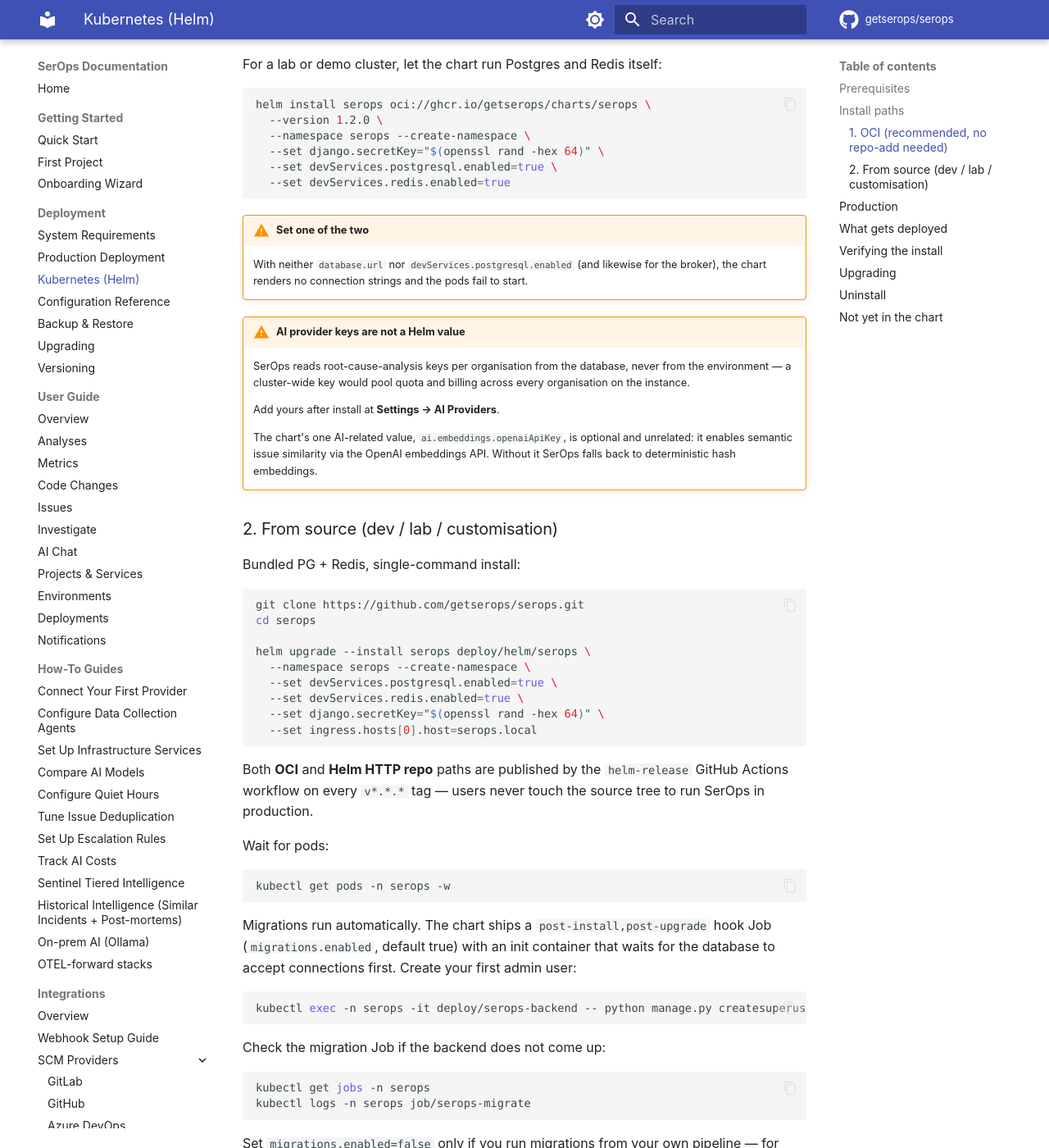
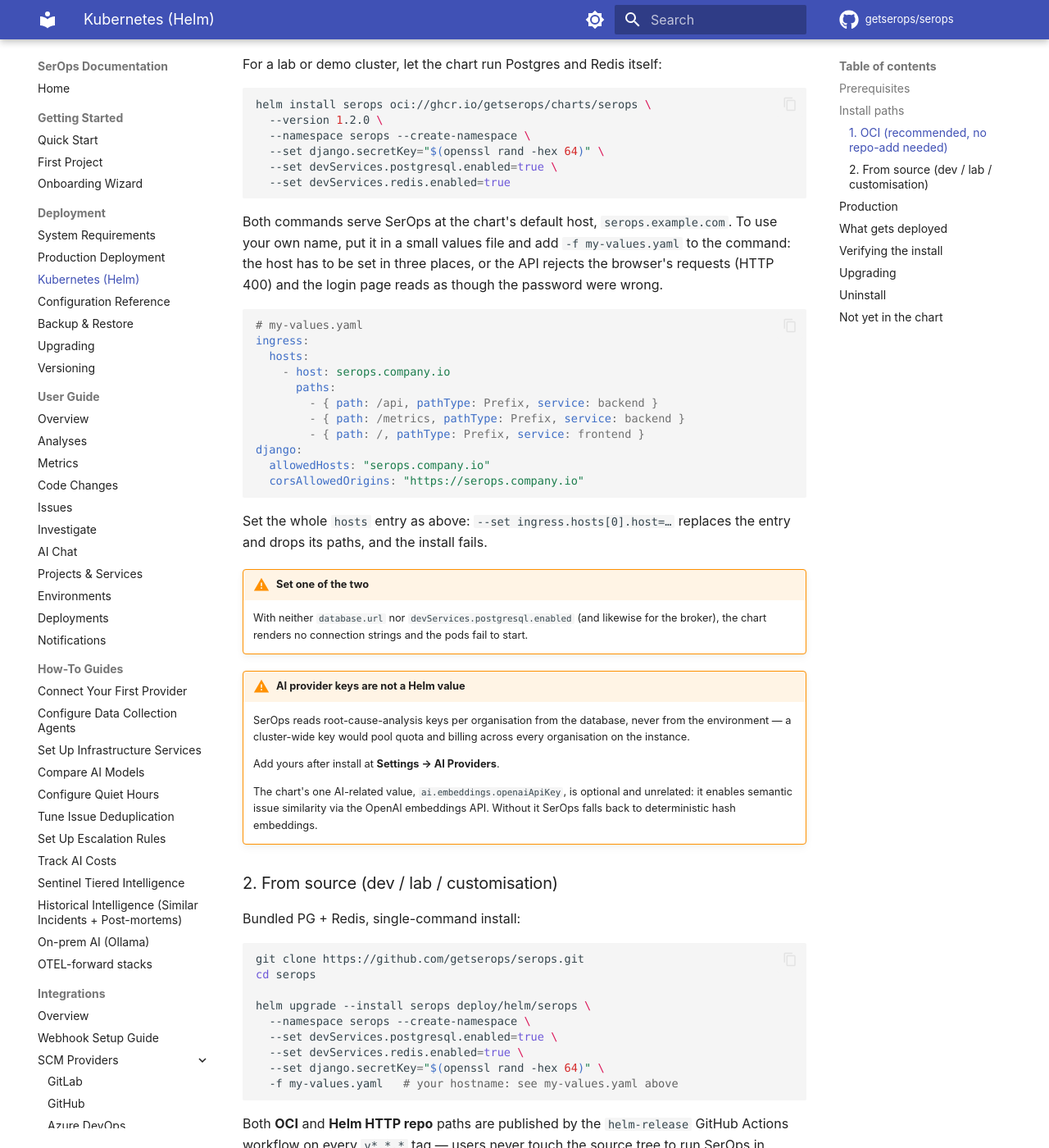
Before and after one commit to getserops/serops, an MkDocs documentation site: the page built from docs/src/deployment/helm.md, in a window 1280 px wide and 1400 px high, scrolled down 963 px. Shown: the whole window at 82% size. Built offline with MkDocs 1.6.1 and Material for MkDocs 9.7.7, drawn with Linux system fonts in a browser that asks for light colours; comment, search, counter and statistics services are not loaded.

Commit message:
docs(helm): own hostname via a values file; fix the from-source command
--set ingress.hosts[0].host replaced the whole hosts entry and dropped
its paths, so the from-source install failed; neither install said that
django.allowedHosts and corsAllowedOrigins must match the host (else the
API answers 400). Upgrade guide: chart and app versions match since 1.1.0.

````diff
--- a/docs/src/deployment/helm.md
+++ b/docs/src/deployment/helm.md
@@ -52,6 +52,29 @@
   --set devServices.redis.enabled=true
 ```
 
+Both commands serve SerOps at the chart's default host,
+`serops.example.com`. To use your own name, put it in a small values file
+and add `-f my-values.yaml` to the command: the host has to be set in three
+places, or the API rejects the browser's requests (HTTP 400) and the login
+page reads as though the password were wrong.
+
+```yaml
+# my-values.yaml
+ingress:
+  hosts:
+    - host: serops.company.io
+      paths:
+        - { path: /api, pathType: Prefix, service: backend }
+        - { path: /metrics, pathType: Prefix, service: backend }
+        - { path: /, pathType: Prefix, service: frontend }
+django:
+  allowedHosts: "serops.company.io"
+  corsAllowedOrigins: "https://serops.company.io"
+```
+
+Set the whole `hosts` entry as above: `--set ingress.hosts[0].host=…`
+replaces the entry and drops its paths, and the install fails.
+
 !!! warning "Set one of the two"
     With neither `database.url` nor `devServices.postgresql.enabled`
     (and likewise for the broker), the chart renders no connection
@@ -82,7 +105,7 @@
   --set devServices.postgresql.enabled=true \
   --set devServices.redis.enabled=true \
   --set django.secretKey="$(openssl rand -hex 64)" \
-  --set ingress.hosts[0].host=serops.local
+  -f my-values.yaml   # your hostname: see my-values.yaml above
 ```
 
 Both **OCI** and **Helm HTTP repo** paths are published by the
````
Also changed, not shown: docs/src/deployment/upgrading.md (+4 -3 lines).
